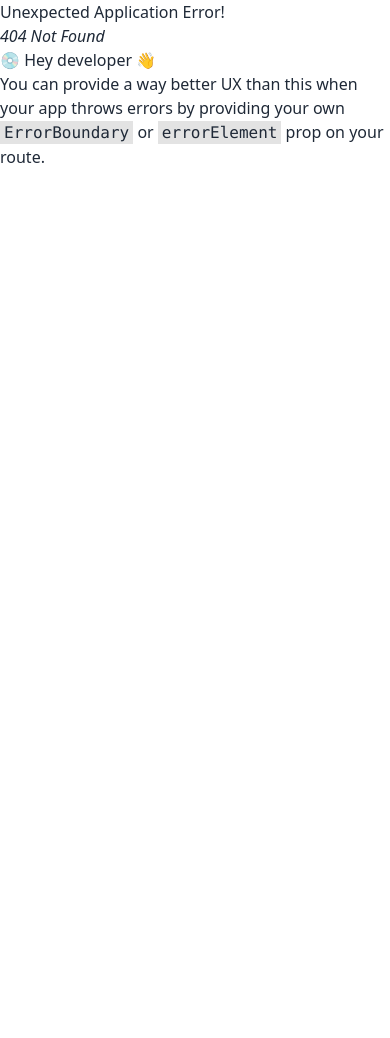
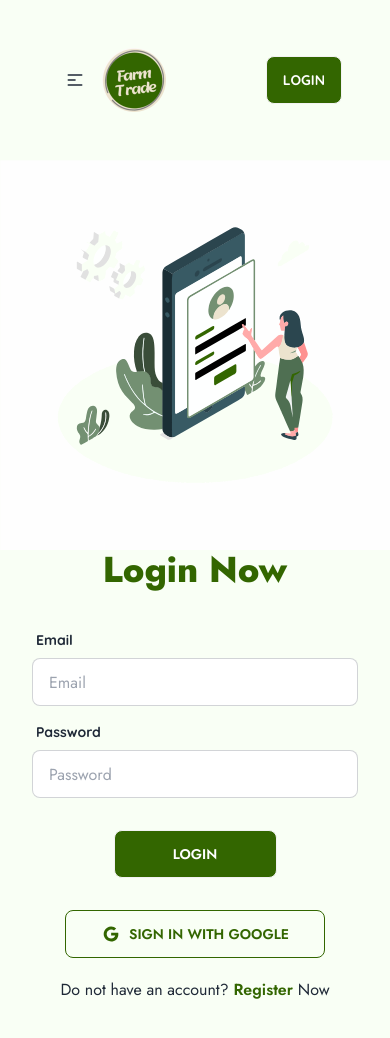
Before and after one commit to SalmaMiha/Farm-Trade, a React (Vite) app: page /login in a window 390 px wide. Before the commit this address had no page. Shown: the top 1038 px of the page. Before the commit the page ends 844 px from the top, so only its background shows below. Built offline with nearby package versions, Linux system fonts and the light colour scheme.

Commit message:
login page and responsiveness added

```diff
--- a/package.json
+++ b/package.json
@@ -16,6 +16,7 @@
     "prop-types": "^15.8.1",
     "react": "^18.2.0",
     "react-dom": "^18.2.0",
+    "react-icons": "^4.11.0",
     "react-router-dom": "^6.18.0",
     "react-toastify": "^9.1.3",
     "sort-by": "^1.2.0"
--- a/src/Components/Pages/Login/Login.jsx
+++ b/src/Components/Pages/Login/Login.jsx
@@ -0,0 +1,116 @@
+import { useState } from "react";
+//import { AuthContext } from "../../Providers/AuthProvider";
+import { Link } from "react-router-dom";
+import { ToastContainer } from "react-toastify";
+import "react-toastify/dist/ReactToastify.css";
+import login from "../../../assets/login.svg";
+import { AiOutlineGoogle } from "react-icons/ai";
+
+const Login = () => {
+  //const { signIn, signInWithGoogle } = useContext(AuthContext);
+  const [error, setError] = useState("");
+
+  const handleLogin = (e) => {
+    e.preventDefault();
+    const form = new FormData(e.currentTarget);
+    const email = form.get("email");
+    const password = form.get("password");
+    console.log(email, password);
+
+    setError("");
+    e.currentTarget.reset();
+
+    // signIn(email, password)
+    //   .then((result) => {
+    //     toast.success("Logged in successfully");
+    //     console.log(result.user);
+    //   })
+    //   .catch((error) => {
+    //     console.log(error);
+    //     if (error.code == "auth/invalid-login-credentials") {
+    //       setError("Wrong email/password");
+    //     }
+    //   });
+  };
+
+  const handleLoginWithGoogle = () => {
+    // signInWithGoogle()
+    //   .then((result) => {
+    //     toast.success("Logged in successfully");
+    //     console.log(result.user);
+    //   })
+    //   .catch((error) => {
+    //     console.error(error);
+    //   });
+  };
+
+  return (
+    <div className="bg-lightGreen py-10 flex flex-col md:flex-row-reverse items-center md:px-5 lg:px-20">
+      <ToastContainer />
+      <div className="w-full md:w-1/2">
+        <img src={login} alt="" />
+      </div>
+      <div className="w-full md:w-1/2">
+        <h2 className="text-4xl font-bold text-center text-green">Login Now</h2>
+        <div className="w-full mx-auto">
+          <form onSubmit={handleLogin} className="card-body">
+            <div className="form-control">
+              <label className="label">
+                <span className="label-text font-quicksand font-bold">
+                  Email
+                </span>
+              </label>
+              <input
+                type="email"
+                name="email"
+                placeholder="Email"
+                className="input input-bordered"
+                required
+              />
+            </div>
+            <div className="form-control">
+              <label className="label">
+                <span className="label-text font-quicksand font-bold">
+                  Password
+                </span>
+              </label>
+              <input
+                type="password"
+                name="password"
+                placeholder="Password"
+                className="input input-bordered"
+                required
+              />
+            </div>
+            {error && <p className="text-red-600">{error}</p>}
+            <div className="form-control mt-6">
+              <button className="btn w-1/2 mx-auto bg-green text-white">
+                Login
+              </button>
+            </div>
+          </form>
+          <div className="w-2/3 lg:w-1/2 mx-auto">
+            <button
+              className="btn w-full  btn-outline text-green mb-5"
+              onClick={handleLoginWithGoogle}
+            >
+              <AiOutlineGoogle className="text-xl"></AiOutlineGoogle>
+              Sign in with Google
+            </button>
+          </div>
+          <div className="text-center">
+            <p>
+              Do not have an account?{" "}
+              <Link to="/register" className="text-green font-semibold">
+                Register
+              </Link>{" "}
+              Now
+            </p>
+          </div>
+        </div>
+      </div>
+    </div>
+  );
+};
+
+export default Login;
--- a/src/Components/Pages/Register/Register.jsx
+++ b/src/Components/Pages/Register/Register.jsx
@@ -57,12 +57,12 @@ const Register = () => {
   };
 
   return (
-    <div className=" bg-lightGreen py-10 flex items-center px-20">
+    <div className=" bg-lightGreen py-10 flex flex-col md:flex-row items-center md:px-5 lg:px-20">
       <ToastContainer></ToastContainer>
-      <div className="w-1/2">
+      <div className="w-full md:w-1/2">
         <img className="" src={login} alt="" />
       </div>
-      <div className="w-1/2">
+      <div className="w-full md:w-1/2">
         <h2 className="text-4xl font-bold font-quicksand text-center">
           Register Now
         </h2>
--- a/src/Components/Routes/Routes.jsx
+++ b/src/Components/Routes/Routes.jsx
@@ -2,6 +2,7 @@ import { createBrowserRouter } from "react-router-dom";
 import Root from "../Layout/Root/Root";
 import Home from "../Pages/Home/Home";
 import Register from "../Pages/Register/Register";
+import Login from "../Pages/Login/Login";
 
 const router = createBrowserRouter([
   {
@@ -16,6 +17,10 @@ const router = createBrowserRouter([
         path: "/register",
         element: <Register></Register>,
       },
+      {
+        path: "/login",
+        element: <Login></Login>,
+      },
     ],
   },
 ]);
```
Also changed, not shown: 1 other file (tests, documents, lock files or other folders).
